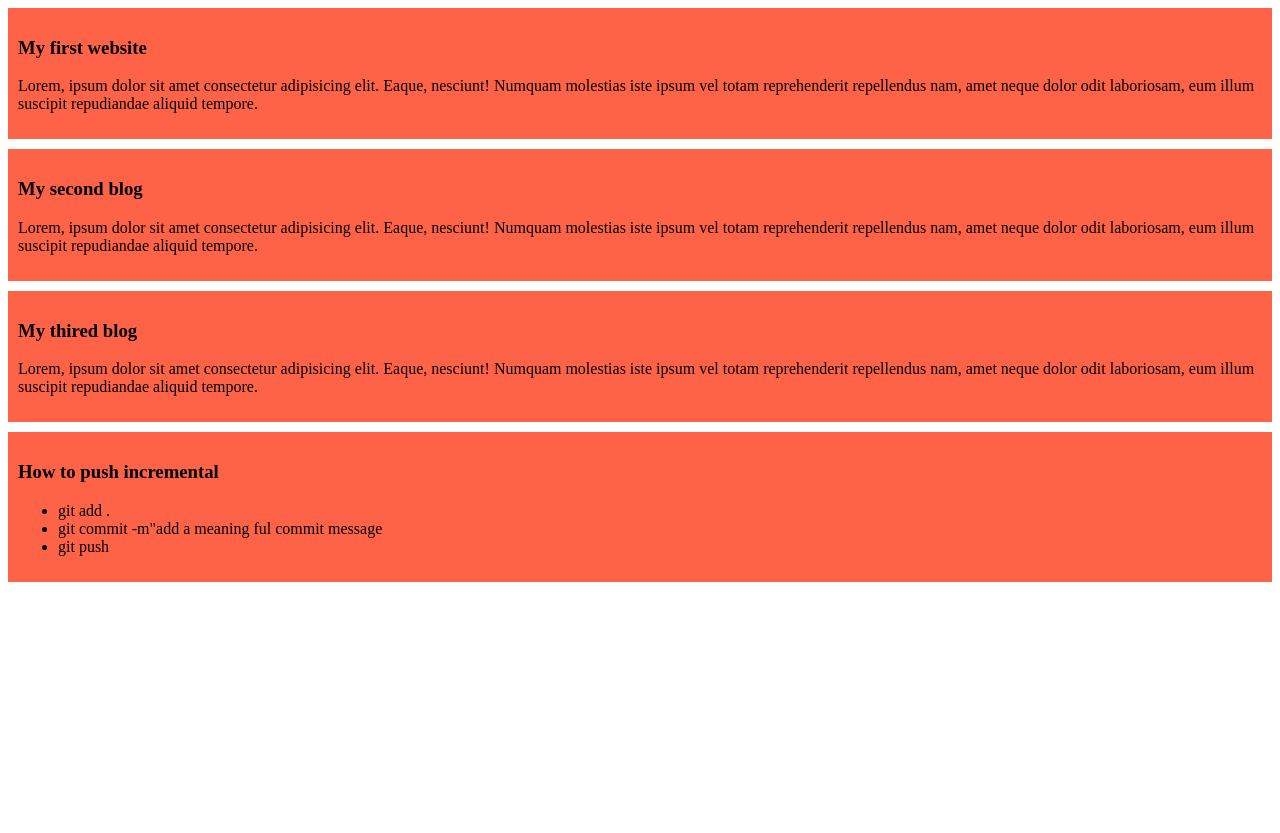
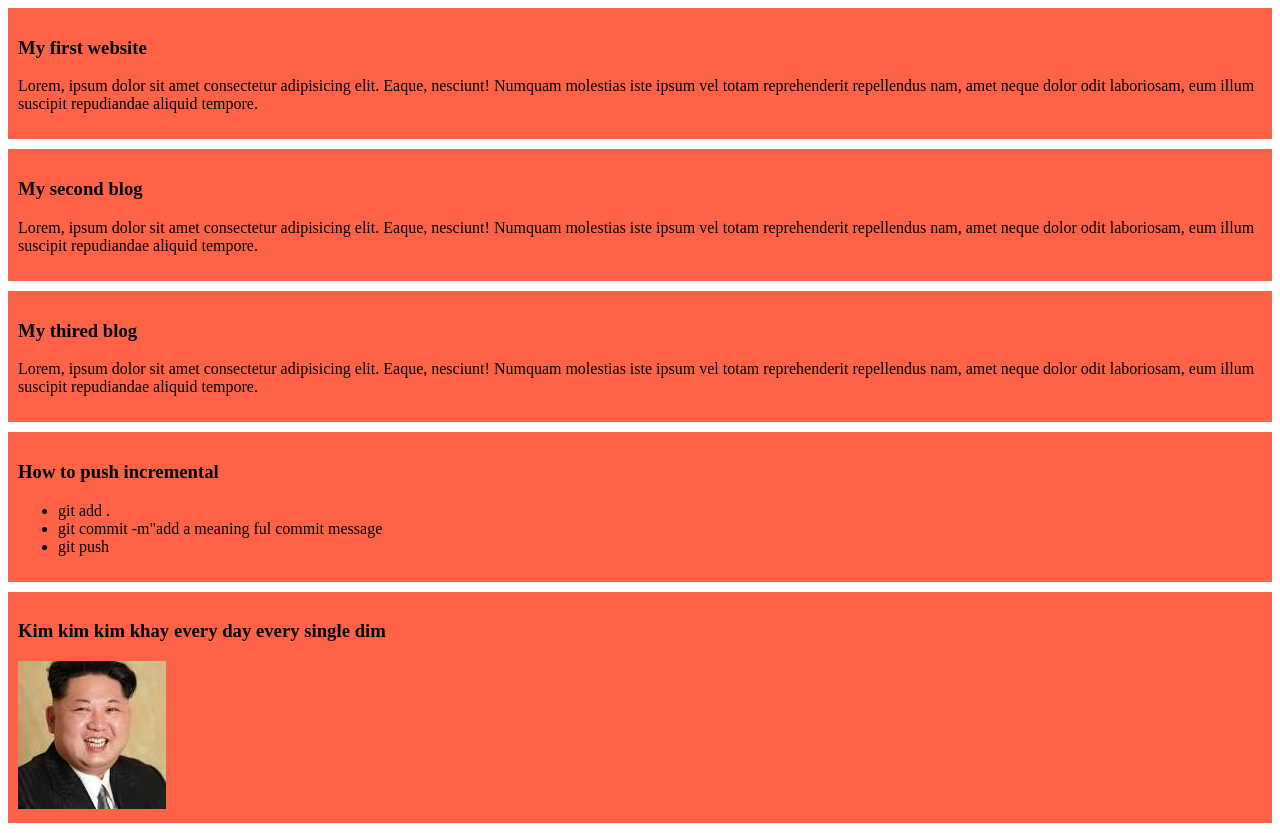
Before and after one commit to molaygithub/my-simple-website, a plain HTML site: page index.html in a window 1280 px wide. Before the commit the page ends 800 px from the top, so only its background shows below. Drawn offline with Linux system fonts and the light colour scheme.

Commit message:
added every single dim

```diff
--- a/index.html
+++ b/index.html
@@ -27,5 +27,9 @@
             <li>git push</li>
         </ul>
     </div>
+    <div>
+        <h3>Kim kim kim khay every day every single dim</h3>
+        <img src="images/kim.png" alt="">
+    </div>
 </body>
 </html>
```
Also changed, not shown: images/kim.png (added).
